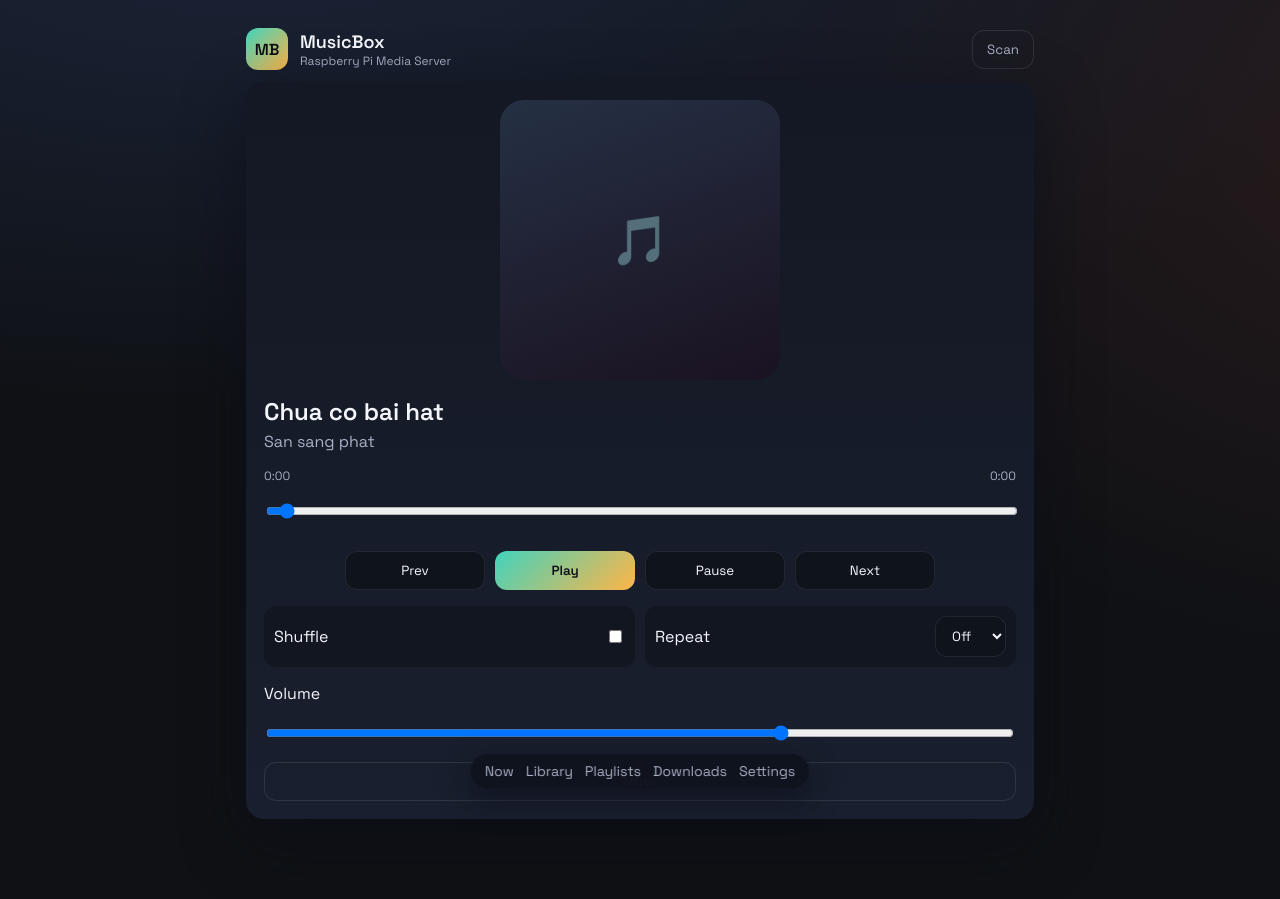
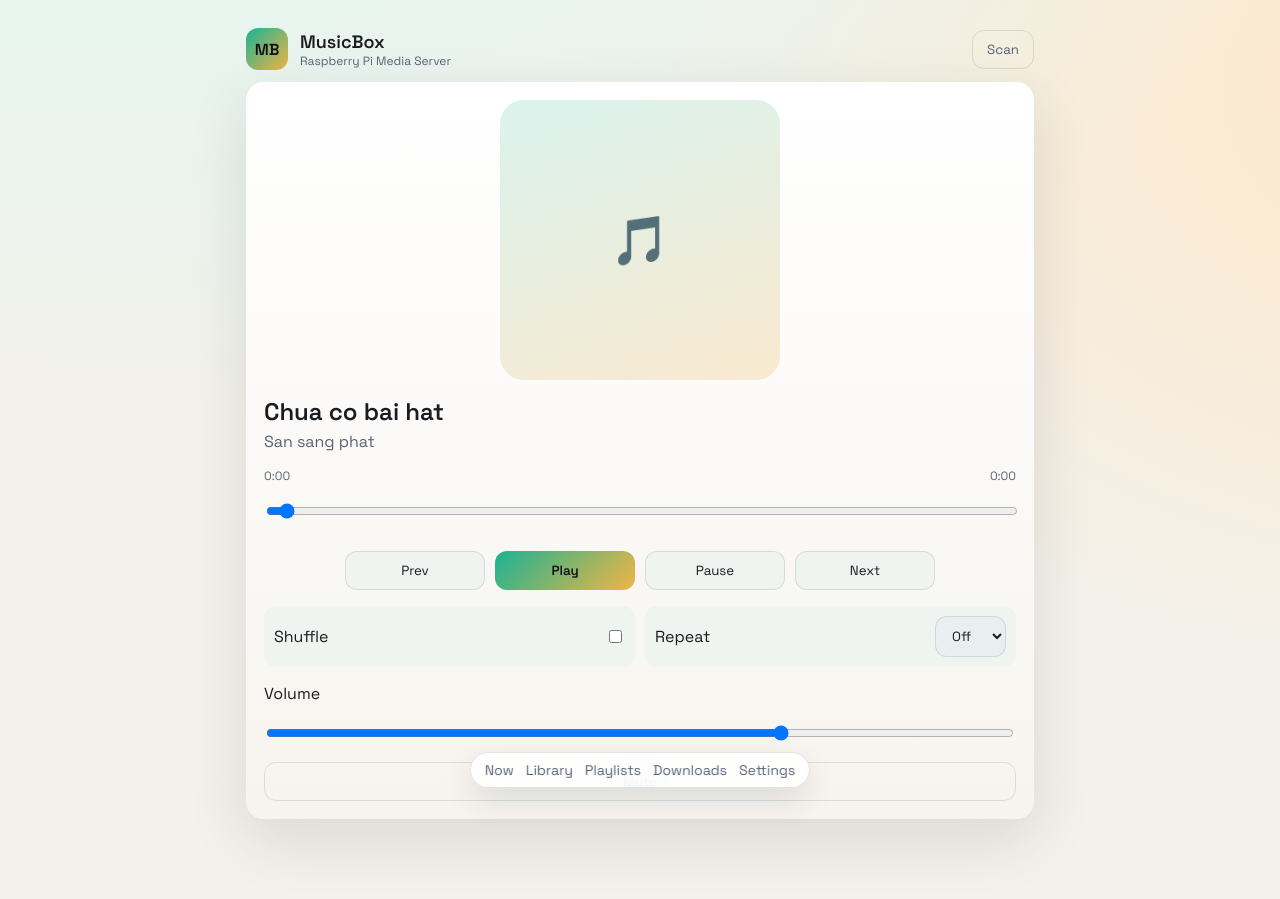
Before and after one commit to mphan1995/flask-ci-demo, a Flask app: page / in a window 1280 px wide. Run offline with Flask 3, Linux system fonts and the light colour scheme; data that the repository does not hold is empty.

Commit message:
updated the UI for the project

```diff
--- a/app/static/css/styles.css
+++ b/app/static/css/styles.css
@@ -1,16 +1,19 @@
 @import url("https://fonts.googleapis.com/css2?family=Space+Grotesk:wght@400;600&family=Golos+Text:wght@400;600&display=swap");
 
 :root {
-  --bg: #0f1115;
-  --bg-accent: #1c1f2a;
-  --card: #141824;
-  --card-2: #191f2e;
-  --text: #f4f6fb;
-  --muted: #a8b0c5;
-  --brand: #41d3bd;
-  --brand-2: #ffb547;
-  --danger: #f36f5a;
-  --shadow: rgba(10, 14, 24, 0.6);
+  --bg: #f3f1ea;
+  --bg-accent: #e7e2d7;
+  --card: #ffffff;
+  --card-2: #f7f4ef;
+  --text: #1b1c1f;
+  --muted: #596275;
+  --brand: #19b394;
+  --brand-2: #f2b544;
+  --danger: #e5534b;
+  --shadow: rgba(31, 41, 55, 0.12);
+  --surface: #f0f4f1;
+  --surface-2: #e9eef0;
+  --border: rgba(31, 41, 55, 0.12);
   --radius: 18px;
 }
 
@@ -21,8 +24,8 @@
 body {
   margin: 0;
   font-family: "Space Grotesk", "Golos Text", sans-serif;
-  background: radial-gradient(1200px 500px at 20% -10%, #1b2438, transparent),
-    radial-gradient(900px 600px at 120% 10%, #2a1c1d, transparent),
+  background: radial-gradient(1200px 600px at 10% -20%, #e2f6f1, transparent),
+    radial-gradient(900px 600px at 120% 10%, #ffe7c7, transparent),
     var(--bg);
   color: var(--text);
   min-height: 100vh;
@@ -99,7 +102,7 @@ body {
   width: 220px;
   height: 220px;
   border-radius: 24px;
-  background: linear-gradient(160deg, #253044, #1a1221);
+  background: linear-gradient(160deg, #daf3ee, #f9e9cf);
   display: grid;
   place-items: center;
   font-size: 48px;
@@ -140,7 +143,7 @@ body {
 }
 
 .toggle {
-  background: #111620;
+  background: var(--surface);
   padding: 10px;
   border-radius: 12px;
   display: flex;
@@ -173,14 +176,14 @@ body {
   display: flex;
   align-items: center;
   justify-content: space-between;
-  background: #0f131c;
+  background: var(--surface);
   border-radius: 14px;
   padding: 12px;
-  border: 1px solid rgba(255, 255, 255, 0.04);
+  border: 1px solid var(--border);
 }
 
 .card {
-  background: #0f131c;
+  background: var(--surface);
   padding: 14px;
   border-radius: 14px;
   display: grid;
@@ -205,20 +208,20 @@ button {
 
 .primary {
   background: linear-gradient(135deg, var(--brand), var(--brand-2));
-  color: #0d0f14;
+  color: #0f1115;
   font-weight: 600;
 }
 
 .ghost {
   background: transparent;
   color: var(--muted);
-  border: 1px solid rgba(255, 255, 255, 0.1);
+  border: 1px solid var(--border);
 }
 
 .chip {
-  background: #0f131c;
+  background: var(--surface);
   color: var(--text);
-  border: 1px solid rgba(255, 255, 255, 0.08);
+  border: 1px solid var(--border);
 }
 
 .chip.active {
@@ -229,8 +232,8 @@ button {
 input, select {
   padding: 10px 12px;
   border-radius: 12px;
-  border: 1px solid rgba(255, 255, 255, 0.08);
-  background: #0f131c;
+  border: 1px solid var(--border);
+  background: var(--surface-2);
   color: var(--text);
 }
 
@@ -239,19 +242,30 @@ input, select {
   bottom: 12px;
   left: 50%;
   transform: translateX(-50%);
-  background: rgba(15, 18, 28, 0.9);
+  background: rgba(255, 255, 255, 0.85);
   backdrop-filter: blur(14px);
   border-radius: 999px;
   padding: 8px 14px;
   display: flex;
   gap: 12px;
   box-shadow: 0 12px 30px var(--shadow);
+  border: 1px solid var(--border);
 }
 
 .nav-item {
   text-decoration: none;
   color: var(--muted);
   font-size: 14px;
+}
+
+.message {
+  min-height: 18px;
+  font-size: 13px;
+  color: var(--muted);
+}
+
+.message.error {
+  color: var(--danger);
 }
 
 .reveal {
```
Also changed, not shown: app/static/js/app.js (+53 -4 lines).
